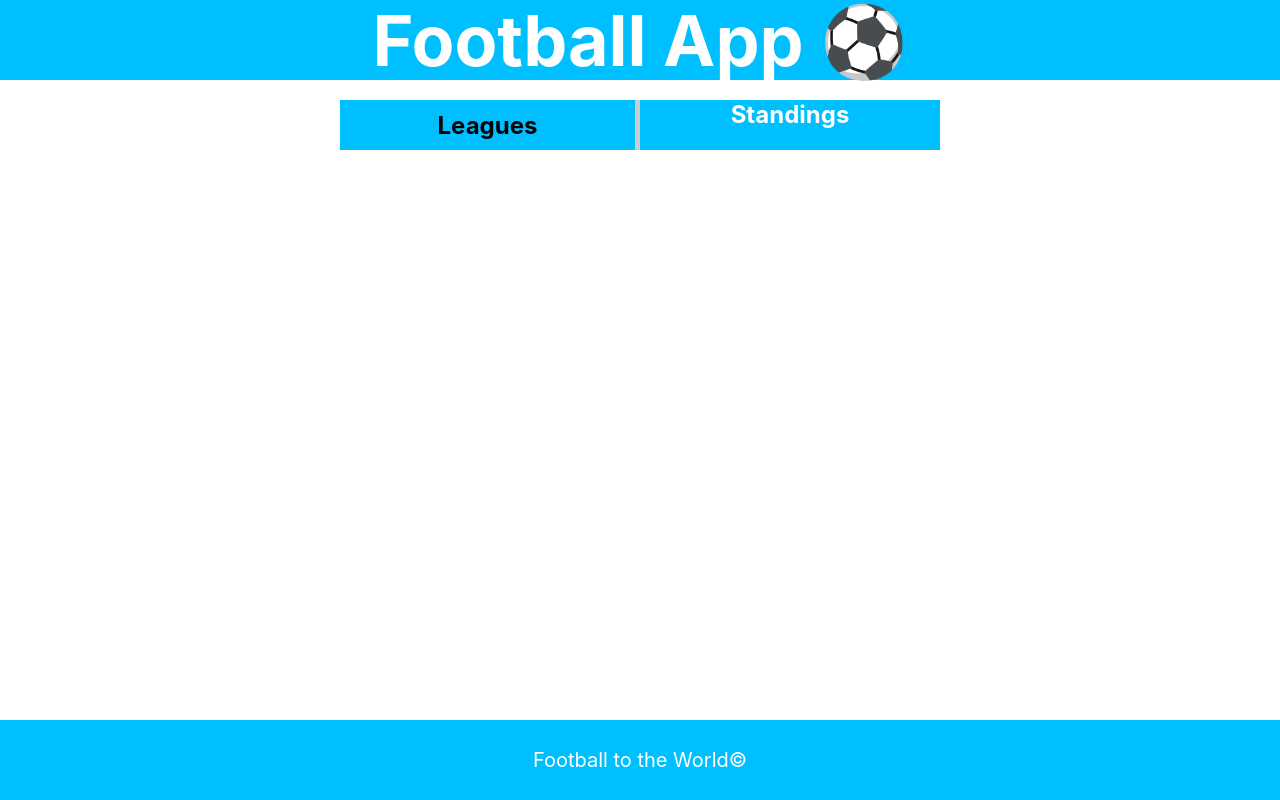
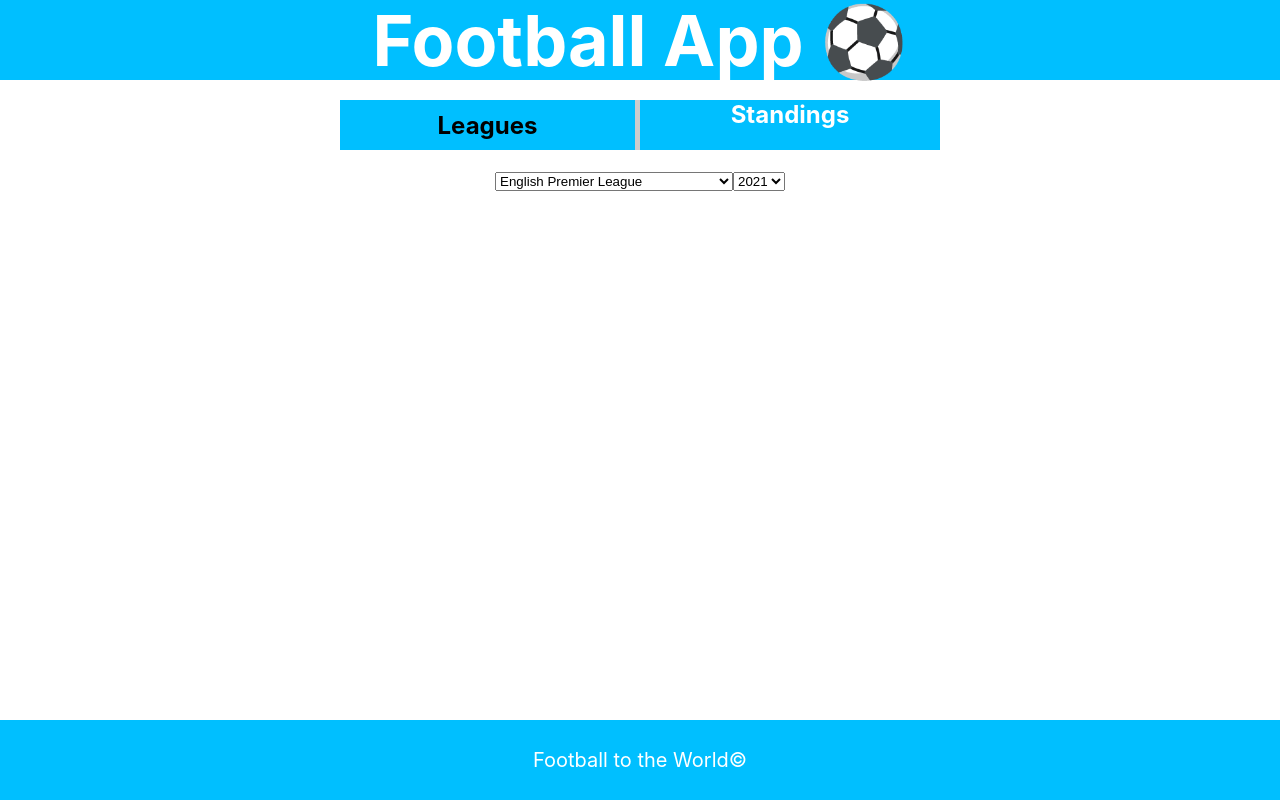
Before and after one commit to Glenn-Nguyo/Football-App, a React (Create React App) app in the folder football-app/: page / in a window 1280 px wide. Both pictures are taken after a click on the element "Standings". Built offline with nearby package versions, Linux system fonts and the light colour scheme; no server answers.

Commit message:
Standings-select

```diff
--- a/football-app/src/Component/Standings.js
+++ b/football-app/src/Component/Standings.js
@@ -21,7 +21,57 @@ function Standings(){
             .finally(() => setLoading(false));
         }, [selectedYear, selectedLeague]);
     return(
-        <div className="standings"></div>
+        <div className="standings">
+             <div className="select-fields">
+        <select
+          name="select-league"
+          id="select-league"
+          defaultValue={selectedLeague}
+          onChange={(e) => setSelectedLeague(e.target.value)}
+        >
+          <option value="arg.1">Argentine Liga Profesional de Fútbol</option>
+          <option value="aus.1">Australian A-League</option>
+          <option value="bra.1">Brazilian Serie A</option>
+          <option value="chn.1">Chinese Super League</option>
+          <option value="ned.1">Dutch Eredivisie</option>
+          <option value="eng.1">English Premier League</option>
+          <option value="fra.1">French Ligue 1</option>
+          <option value="ger.1">German Bundesliga</option>
+          <option value="idn.1">Indonesian Liga 1</option>
+          <option value="ita.1">Italian Serie A</option>
+          <option value="jpn.1">Japanese J League</option>
+          <option value="mys1">Malaysian Super League</option>
+          <option value="mex.1">Mexican Liga BBVA MX</option>
+          <option value="por.1">Portuguese Liga</option>
+          <option value="rus.1">Russian Premier League</option>
+          <option value="sgp.1">Singaporean Premier League</option>
+          <option value="esp.1">Spanish Primera División</option>
+          <option value="tha.1">Thai Premier League</option>
+          <option value="tur.1">Turkish Super Lig</option>
+          <option value="uga.1">Ugandan Super League</option>
+        </select>
+        <select
+          name="select-year"
+          id="select-year"
+          onChange={(e) => setSelectedYear(e.target.value)}
+          defaultValue={selectedYear}
+        >
+          <option value="2011">2011</option>
+          <option value="2012">2012</option>
+          <option value="2013">2013</option>
+          <option value="2014">2014</option>
+          <option value="2015">2015</option>
+          <option value="2016">2016</option>
+          <option value="2017">2017</option>
+          <option value="2018">2018</option>
+          <option value="2019">2019</option>
+          <option value="2020">2020</option>
+          <option value="2021">2021</option>
+        </select>
+      </div>
+        </div>
+
+
     )
 }
 
```
